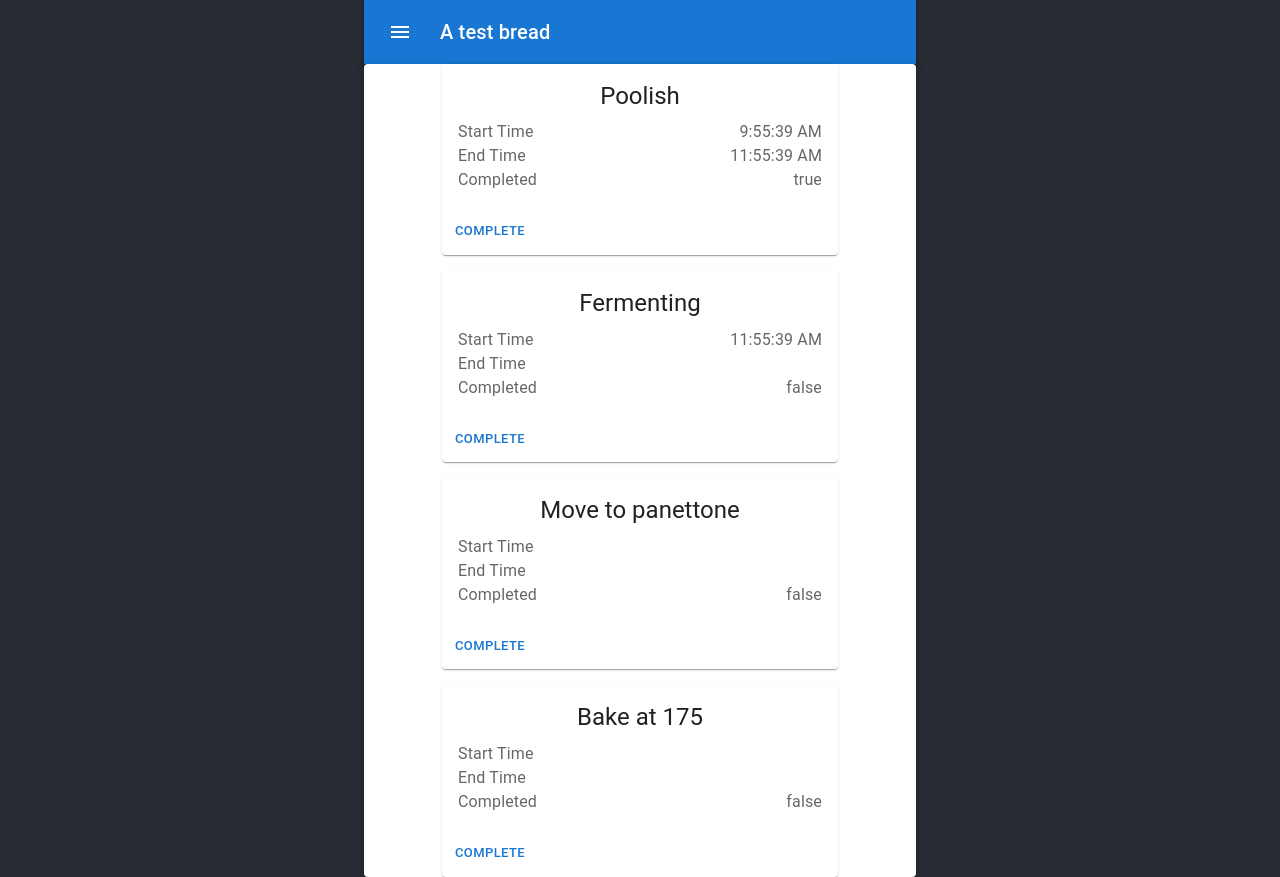
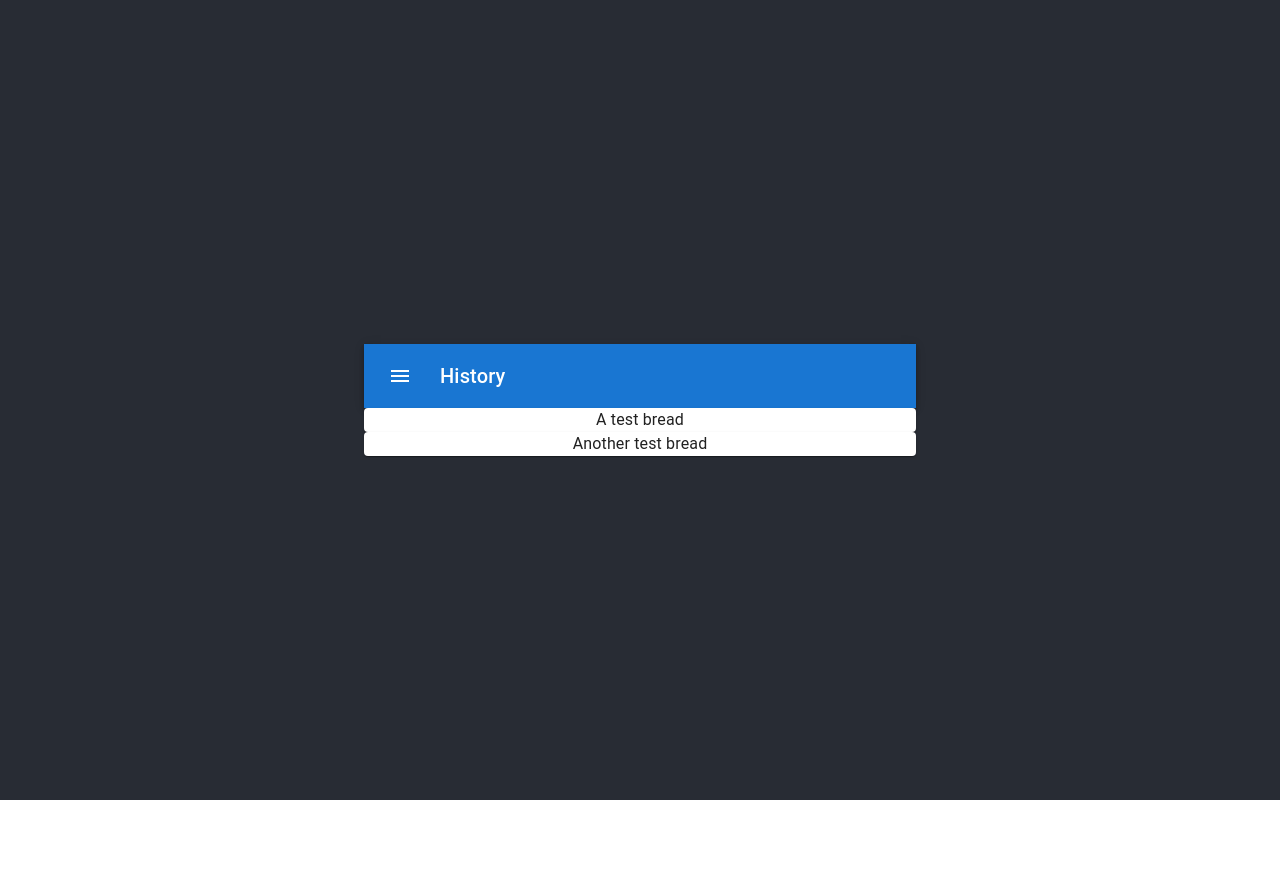
Before and after one commit to pewit90/yeastly, a React (Create React App) app: page /1 in a window 1280 px wide. After the commit the page ends 800 px from the top, so only its background shows below. Built offline with nearby package versions, Linux system fonts and the light colour scheme.

Commit message:
UI: Separate components, initial commit of history view

```diff
--- a/src/components/App.tsx
+++ b/src/components/App.tsx
@@ -1,78 +1,21 @@
 import React from 'react';
 import './App.css';
-import Button from '@mui/material/Button';
-import { Step, toBread } from '../model/bread';
-import { AppBar, Card, CardActions, CardContent, IconButton, Paper, Stack, Toolbar, Typography } from '@mui/material';
-import { Box, Container } from '@mui/system';
-import MenuIcon from '@mui/icons-material/Menu';
-import TestBread from '../testing/input/bread1.json'
+import { toBread } from '../model/bread';
+import bread1JSON from '../testing/input/bread1.json'
+import bread2JSON from '../testing/input/bread2.json'
+// import { BreadView } from './BreadView';
+import { BreadHistory } from './BreadHistory';
 
-
-const testBread = toBread(TestBread);
-
-function StepBoxItem(props: { title: string, value: string }) {
-  return <Typography color='text.secondary' >
-    <div style={{ display: "flex" }}>
-      <div style={{ textAlign: "left" }}>{props.title}</div>
-      <div style={{ textAlign: "right", flex: 1 }} >{props.value}</div>
-    </div>
-  </Typography>
-}
-
-function StepBox(props: { step: Step }) {
-  return <Card sx={{ minWidth: 275 }}>
-    <CardContent>
-      <Typography gutterBottom variant="h5" component="div">
-        {props.step.name}
-      </Typography>
-      <StepBoxItem title={'Start Time'} value={props.step.trigger?.startTime?.toLocaleTimeString() ?? ''} />
-      <StepBoxItem title={'End Time'} value={props.step.trigger?.endTime?.toLocaleTimeString() ?? ''} />
-      <StepBoxItem title={'Completed'} value={props.step.completed.toString()} />
-    </CardContent>
-    <CardActions>
-      <Button hidden={props.step.completed} size="small">Complete</Button>
-    </CardActions>
-  </Card>
-}
-
-function StepsList(props: { steps: Step[] }) {
-  const stepBoxList = props.steps.map(el => StepBox({ step: el as Step }));
-  return <Stack spacing={2}>
-    {stepBoxList}
-  </Stack>
-}
+const bread1 = toBread(bread1JSON);
+const bread2 = toBread(bread2JSON);
+const breads = [bread1, bread2];
 
 function App() {
-  const steps = testBread.steps;
   return (
     <div className="App">
       <header className="App-header">
-        <Container maxWidth={'sm'}>
-          <Box sx={{ flexGrow: 1 }}>
-            <AppBar position="static">
-              <Toolbar>
-                <IconButton
-                  size="large"
-                  edge="start"
-                  color="inherit"
-                  aria-label="menu"
-                  sx={{ mr: 2 }}
-                  onClick={()=> alert('not implemented')}
-                >
-                  <MenuIcon />
-                </IconButton>
-                <Typography variant="h6" component="div" align='left' sx={{ flexGrow: 1 }}>
-                  {testBread.name}
-                </Typography>
-              </Toolbar>
-            </AppBar>
-          </Box>
-          <Paper elevation={3}>
-            <Container maxWidth={'xs'}>
-              <StepsList steps={steps} />
-            </Container>
-          </Paper>
-        </Container>
+        {/* <BreadView bread={bread1}/> */}
+        <BreadHistory breads={breads} />
       </header>
     </div>
   );
--- /dev/null
+++ b/src/components/BreadHistory.tsx
@@ -0,0 +1,44 @@
+import { AppBar, Box, Container, IconButton, Paper, Stack, Toolbar, Typography } from "@mui/material";
+import { Bread } from "../model/bread";
+import MenuIcon from '@mui/icons-material/Menu';
+
+
+function BreadListItem(props: { bread: Bread }) {
+    return <Paper>
+        <Typography>
+            {props.bread.name}
+        </Typography>
+    </Paper>
+}
+
+function BreadList(props: { breads: Bread[] }) {
+    const items = props.breads.map(el => BreadListItem({ bread: el as Bread }));
+    return <Stack>
+        {items}
+    </Stack>
+}
+
+export function BreadHistory(props: { breads: Bread[] }) {
+    return <Container maxWidth={'sm'}>
+        <Box sx={{ height:'100%' }}>
+            <AppBar position="static">
+                <Toolbar>
+                    <IconButton
+                        size="large"
+                        edge="start"
+                        color="inherit"
+                        aria-label="menu"
+                        sx={{ mr: 2 }}
+                        onClick={() => alert('not implemented')}
+                    >
+                        <MenuIcon />
+                    </IconButton>
+                    <Typography variant="h6" component="div" align='left' sx={{ flexGrow: 1 }}>
+                        {"History"}
+                    </Typography>
+                </Toolbar>
+            </AppBar>
+        </Box>
+        <BreadList breads={props.breads}/>
+    </Container>
+}
--- /dev/null
+++ b/src/components/BreadView.tsx
@@ -0,0 +1,64 @@
+import { AppBar, Box, Button, Card, CardActions, CardContent, Container, IconButton, Paper, Stack, Toolbar, Typography } from "@mui/material";
+import { Bread, Step } from "../model/bread";
+import MenuIcon from '@mui/icons-material/Menu';
+
+function StepBoxItem(props: { title: string, value: string }) {
+    return <Typography color='text.secondary' >
+        <div style={{ display: "flex" }}>
+            <div style={{ textAlign: "left" }}>{props.title}</div>
+            <div style={{ textAlign: "right", flex: 1 }} >{props.value}</div>
+        </div>
+    </Typography>
+}
+
+function StepBox(props: { step: Step }) {
+    return <Card sx={{ minWidth: 275 }}>
+        <CardContent>
+            <Typography gutterBottom variant="h5" component="div">
+                {props.step.name}
+            </Typography>
+            <StepBoxItem title={'Start Time'} value={props.step.trigger?.startTime?.toLocaleTimeString() ?? ''} />
+            <StepBoxItem title={'End Time'} value={props.step.trigger?.endTime?.toLocaleTimeString() ?? ''} />
+            <StepBoxItem title={'Completed'} value={props.step.completed.toString()} />
+        </CardContent>
+        <CardActions>
+            <Button hidden={props.step.completed} size="small">Complete</Button>
+        </CardActions>
+    </Card>
+}
+
+function StepsList(props: { steps: Step[] }) {
+    const stepBoxList = props.steps.map(el => StepBox({ step: el as Step }));
+    return <Stack spacing={2}>
+        {stepBoxList}
+    </Stack>
+}
+
+export function BreadView(props: { bread: Bread }) {
+    return <Container maxWidth={'sm'}>
+        <Box sx={{ flexGrow: 1 }}>
+            <AppBar position="static">
+                <Toolbar>
+                    <IconButton
+                        size="large"
+                        edge="start"
+                        color="inherit"
+                        aria-label="menu"
+                        sx={{ mr: 2 }}
+                        onClick={() => alert('not implemented')}
+                    >
+                        <MenuIcon/>
+                    </IconButton>
+                    <Typography variant="h6" component="div" align='left' sx={{ flexGrow: 1 }}>
+                        {props.bread.name}
+                    </Typography>
+                </Toolbar>
+            </AppBar>
+        </Box>
+        <Paper elevation={3}>
+            <Container maxWidth={'xs'}>
+                <StepsList steps={props.bread.steps} />
+            </Container>
+        </Paper>
+    </Container>
+}
```
